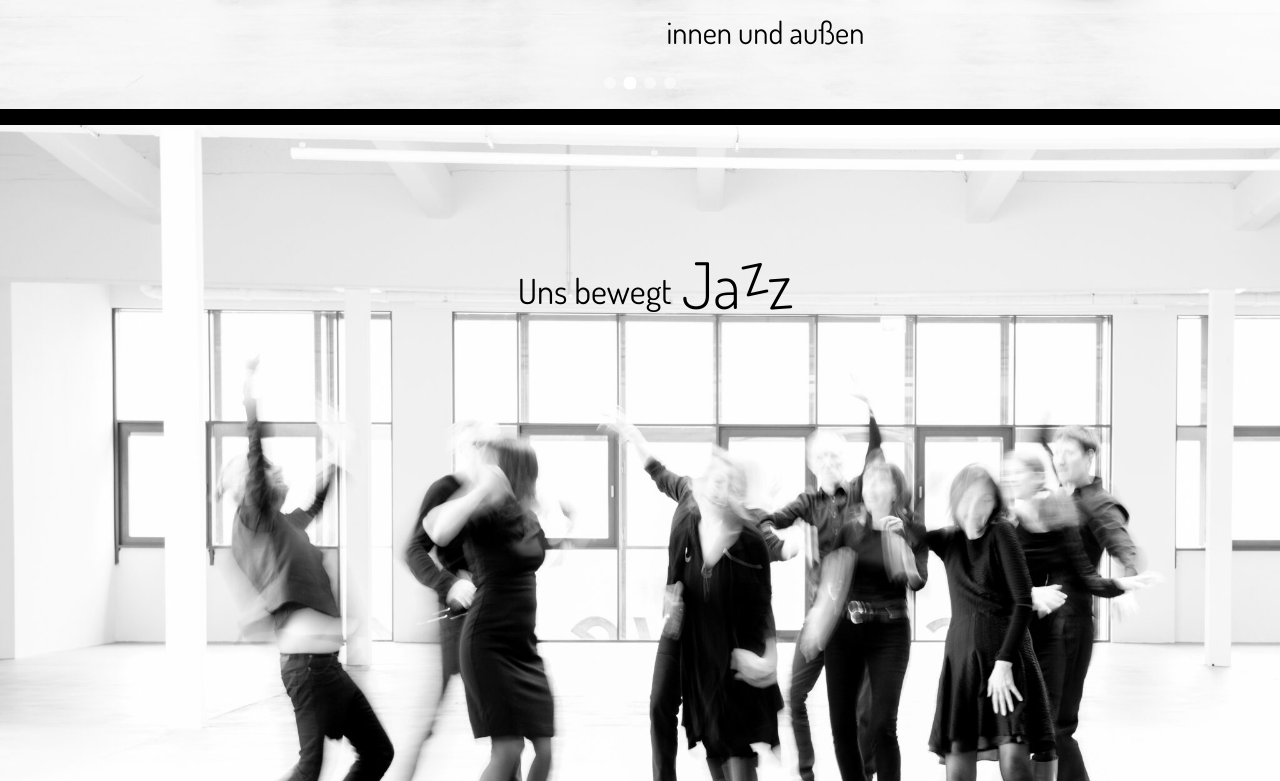
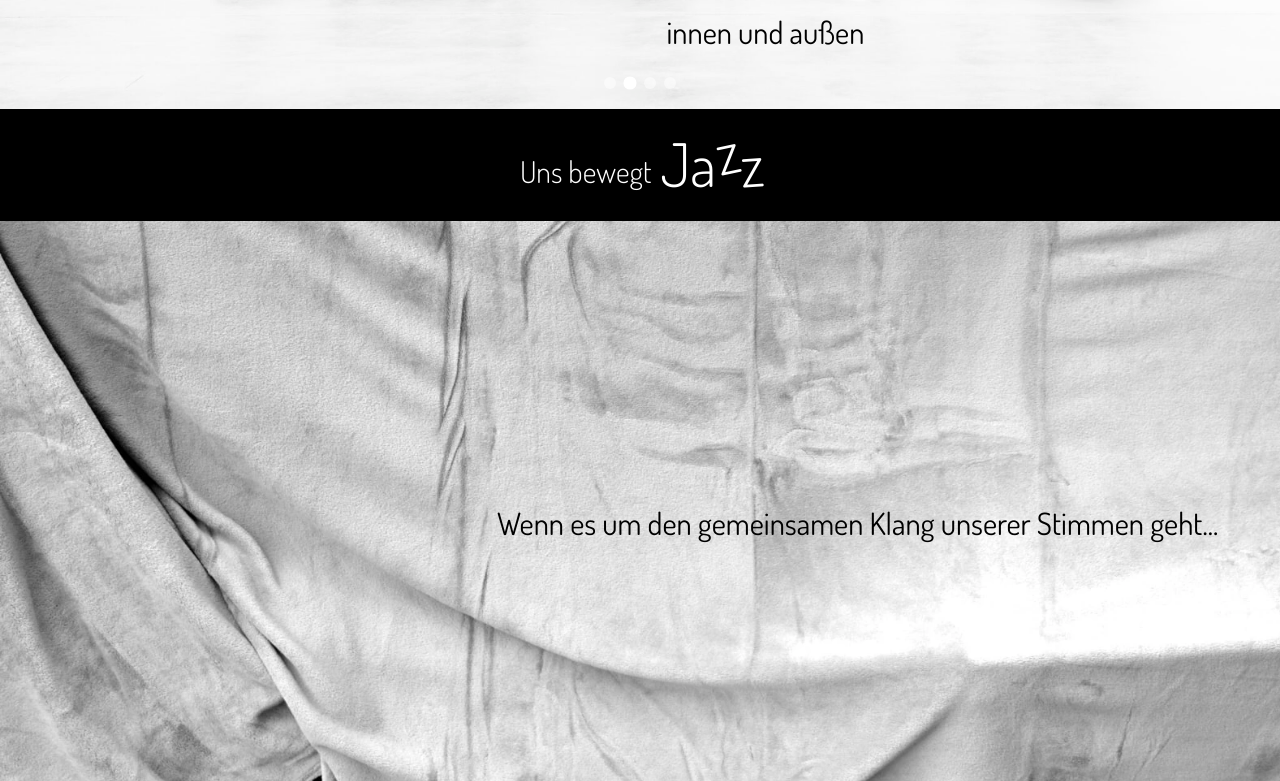
Before and after one commit to NinaHahne/singingmehappy, a SvelteKit app: page / in a window 1280 px wide. Shown: the part 659-1440 px from the top of the page. Built offline with nearby package versions, Linux system fonts and the light colour scheme.

Commit message:
feat: update section layout and styling for improved presentation

```diff
--- a/src/routes/+page.svelte
+++ b/src/routes/+page.svelte
@@ -37,7 +37,7 @@
   </div>
 </section>
 
-<section class="relative bg-black pt-4">
+<!-- <section class="relative bg-black pt-4">
   <img
     src={heroImages[0].src}
     alt="Jazzchor Gruppe bewegt sich vor einer Fensterwand"
@@ -51,13 +51,18 @@
       Uns bewegt <span>Ja</span><span>z</span><span>z</span>
     </p>
   </div>
-</section>
+</section> -->
 
-<section class="relative bg-black pt-4">
+<section class="relative bg-black">
+  <div class="pointer-events-none py-8">
+    <p id="uns-bewegt-jazz" class="bigger-text pointer-events-auto text-center font-light leading-tight text-white">
+      Uns bewegt <span>Ja</span><span>z</span><span>z</span>
+    </p>
+  </div>
   <img src="/images/home/decke.jpg" alt="Decke" class="block w-full object-contain" />
   <div class="pointer-events-none absolute inset-0 [container-type:size]">
     <p
-      class="pointer-events-auto absolute left-1/2 top-[23.5cqw] ml-[17cqw] -translate-x-1/2 whitespace-nowrap text-[2.4cqw] font-normal leading-tight"
+      class="pointer-events-auto absolute bottom-[23.5cqw] left-1/2 ml-[17cqw] -translate-x-1/2 whitespace-nowrap text-[2.4cqw] font-normal leading-tight"
     >
       Wenn es um den gemeinsamen Klang unserer Stimmen geht...
     </p>
@@ -104,8 +109,8 @@
   #uns-bewegt-jazz span {
     position: relative;
     display: inline-block;
-    font-size: 5cqw;
-    font-weight: 300;
+    font-size: 2em;
+    /* font-weight: 300; */
   }
   #uns-bewegt-jazz span:nth-child(1) {
     left: 0.05em;
```
